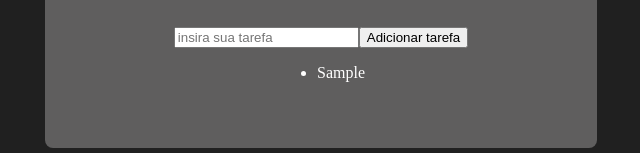
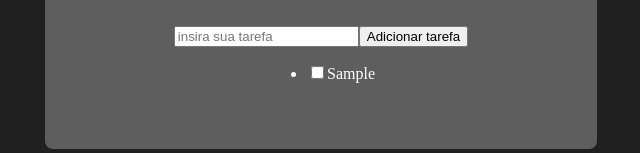
Before and after one commit to paulojrzti/EstudandoTs, a React (Vite) app in the folder estudos-ts-toDolist/: page / in a window 1280 px wide. Both pictures are taken after typing "Sample" into the empty fields and a click on the button "Adicionar tarefa". Shown: the part 385-538 px from the top of the page, without its empty margins (327-967 px from the left). Built offline with nearby package versions, Linux system fonts and the light colour scheme.

Commit message:
feature/adicionando checkbox

```diff
--- a/estudos-ts-toDolist/src/App.tsx
+++ b/estudos-ts-toDolist/src/App.tsx
@@ -11,19 +11,28 @@
   const [toDo, setToDo] = useState<toDoitem[]>([]);
   const [newToDo, setNewToDo] = useState<string>("");
 
-
   const adicionarTarefa = () => {
     if (newToDo !== "") {
       const newId = crypto.randomUUID();
-        const newToDoItem : toDoitem = {
+      const newToDoItem: toDoitem = {
         id: newId,
         texto: newToDo,
-          concluido: false
+        concluido: false,
+      };
+      setToDo([...toDo, newToDoItem]);
+      setNewToDo("");
     }
-        setToDo([...toDo, newToDoItem])
-        setNewToDo("")
+  };
+
+  const taskCompleted = (id: string) => {
+    const updateToDo = toDo.map((item) => {
+      if (item.id === id) {
+        return { ...item, concluido: !item.concluido };
       }
-    }
+      return item;
+    });
+    setToDo(updateToDo);
+  };
 
   return (
     <>
@@ -31,15 +40,25 @@
         <div className="container">
           <h1>Lista de Tarefas</h1>
           <div className="input-container">
-              <input type="text" placeholder="insira sua tarefa" value={newToDo} onChange={(e) => (setNewToDo(e.target.value))} />
+            <input
+              type="text"
+              placeholder="insira sua tarefa"
+              value={newToDo}
+              onChange={(e) => setNewToDo(e.target.value)}
+            />
             <button onClick={adicionarTarefa}>Adicionar tarefa</button>
           </div>
           <ul>
-              {
-                toDo.map((toDoItem) => (
-                  <li key={toDoItem.id}> {toDoItem.texto}</li>
-                ) )
-              }
+            {toDo.map((toDoItem) => (
+              <li key={toDoItem.id}>
+                <input
+                  type="checkbox"
+                  checked={toDoItem.concluido}
+                  onChange={() => taskCompleted(toDoItem.id)}
+                />
+                {toDoItem.texto}
+              </li>
+            ))}
           </ul>
         </div>
       </div>
```
Lines whose indentation alone changed are shown as unchanged.
